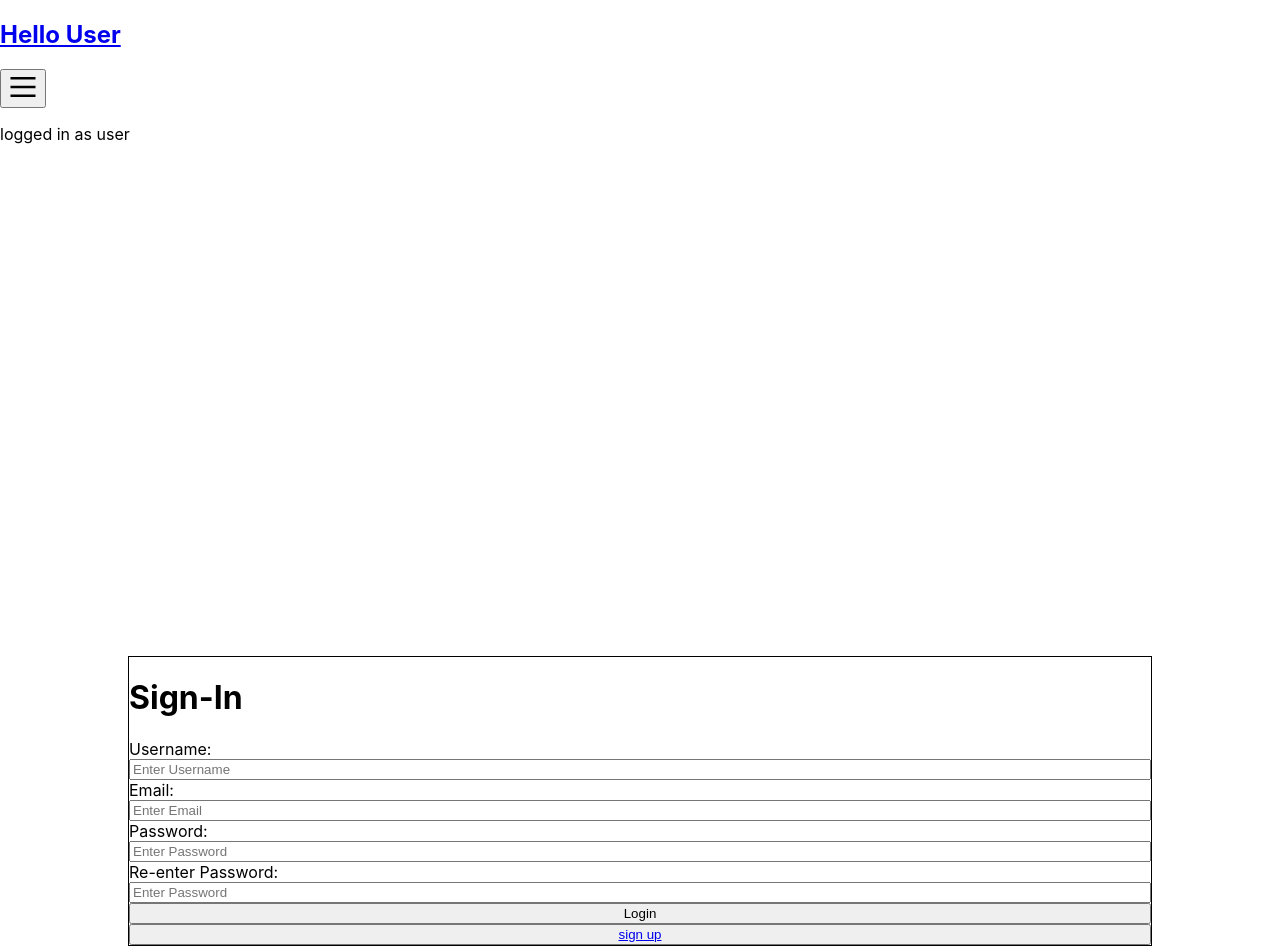
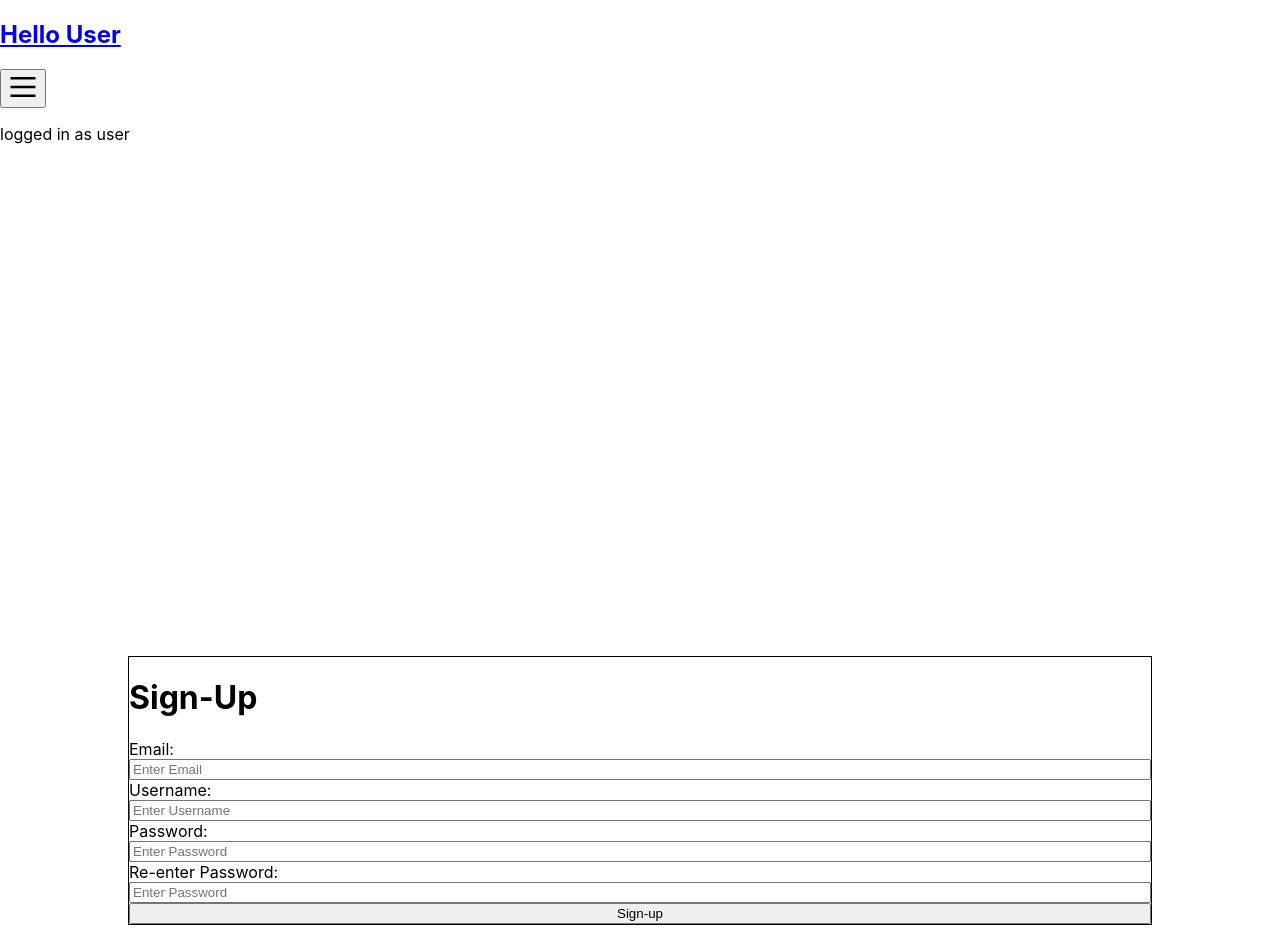
Before and after one commit to fcondori1/front-my-gifts, a React (Create React App) app: page /signup in a window 1280 px wide. After the commit the page ends 925 px from the top, so only its background shows below. Built offline with nearby package versions, Linux system fonts and the light colour scheme.

Commit message:
update login and signup

```diff
--- a/src/components/Login/Login.js
+++ b/src/components/Login/Login.js
@@ -7,13 +7,9 @@ function Login(props) {
 			<>
 				<form className={styles.container}>
 					<h1>Sign-In</h1>
-					<label>Username:</label>
-					<input type='text' placeholder='Enter Username' />
 					<label>Email:</label>
 					<input type='text' placeholder='Enter Email' />
 					<label>Password:</label>
-					<input type='text' placeholder='Enter Password' />
-					<label>Re-enter Password:</label>
 					<input type='text' placeholder='Enter Password' />
 					<button type='submit'>Login</button>
 					<button type='submit'>
--- a/src/components/Signup/Signup.js
+++ b/src/components/Signup/Signup.js
@@ -6,19 +6,16 @@ function Signup(props) {
 	return (
 		<>
 			<form className={styles.container}>
-				<h1>Sign-In</h1>
+				<h1>Sign-Up</h1>
+				<label>Email:</label>
+				<input type='text' placeholder='Enter Email' />
 				<label>Username:</label>
 				<input type='text' placeholder='Enter Username' />
-				<label>Email:</label>
-				<input type='text' placeholder='Enter Email' />
 				<label>Password:</label>
 				<input type='text' placeholder='Enter Password' />
 				<label>Re-enter Password:</label>
 				<input type='text' placeholder='Enter Password' />
-				<button type='submit'>Login</button>
-				<button type='submit'>
-					<Link to='/signup'>sign up</Link>
-				</button>
+				<button type='submit'>Sign-up</button>
 			</form>
 		</>
 	);
```
